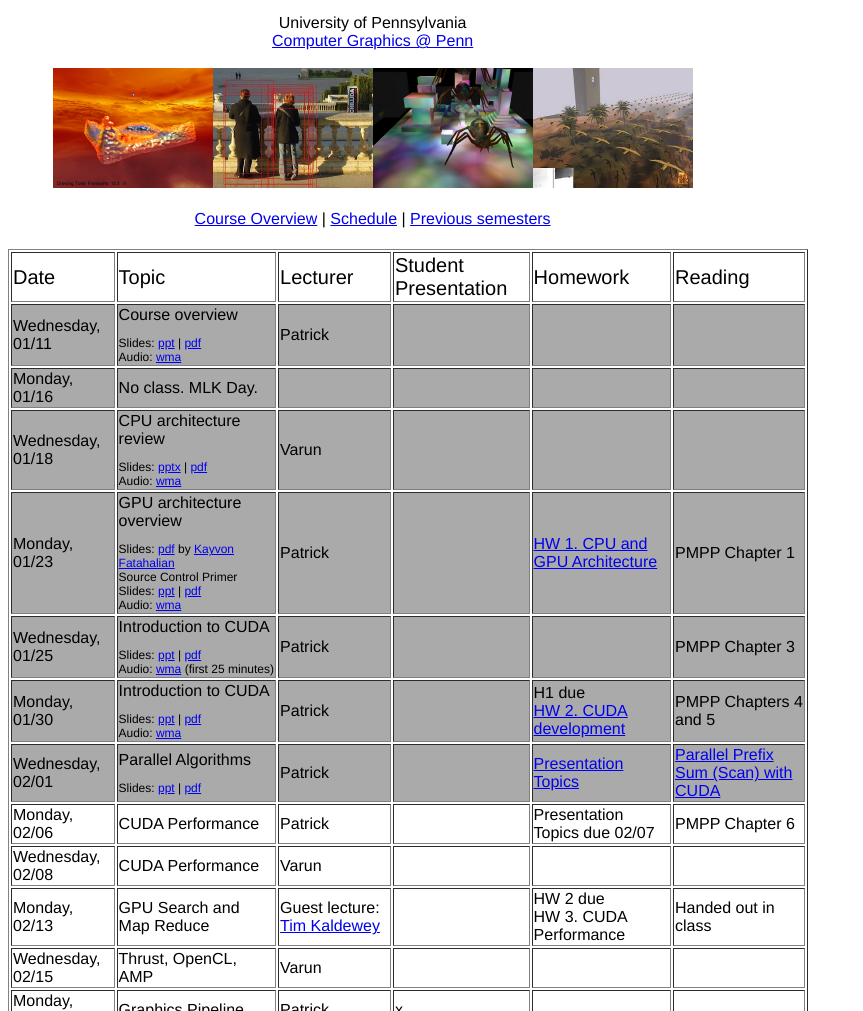
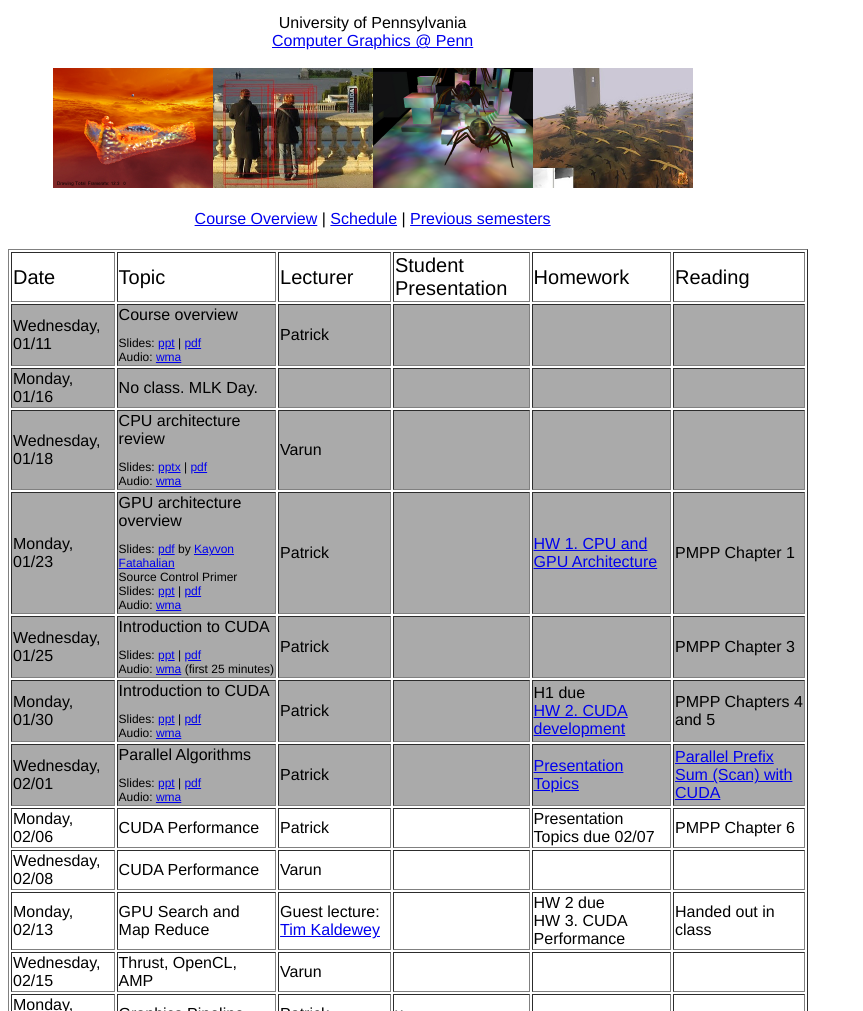
Before and after one commit to CIS565-Spring-2012/cis565-spring-2012.github.com, a plain HTML site: page schedule.html in a window 1280 px wide. Shown: the part 89-1100 px from the top of the page, without its empty margins (0-863 px from the left). Drawn offline with Linux system fonts and the light colour scheme.

Commit message:
Added audio for 02-01

```diff
--- a/schedule.html
+++ b/schedule.html
@@ -112,6 +112,7 @@ body {
     <p class="slidesEtc">
     Slides: <a href="lectures/02-01-Parallel-Algorithms.ppt">ppt</a> |
             <a href="lectures/02-01-Parallel-Algorithms.pdf">pdf</a><br />
+    Audio: <a href="lectures/02-01-Parallel-Algorithms.wma">wma</a>
     </p>
     </td><td>Patrick</td><td></td>
     <td><a href="homeworks/StudentPresentationTopics.pdf">Presentation Topics</a></td>
```
Also changed, not shown: 3 other files.
